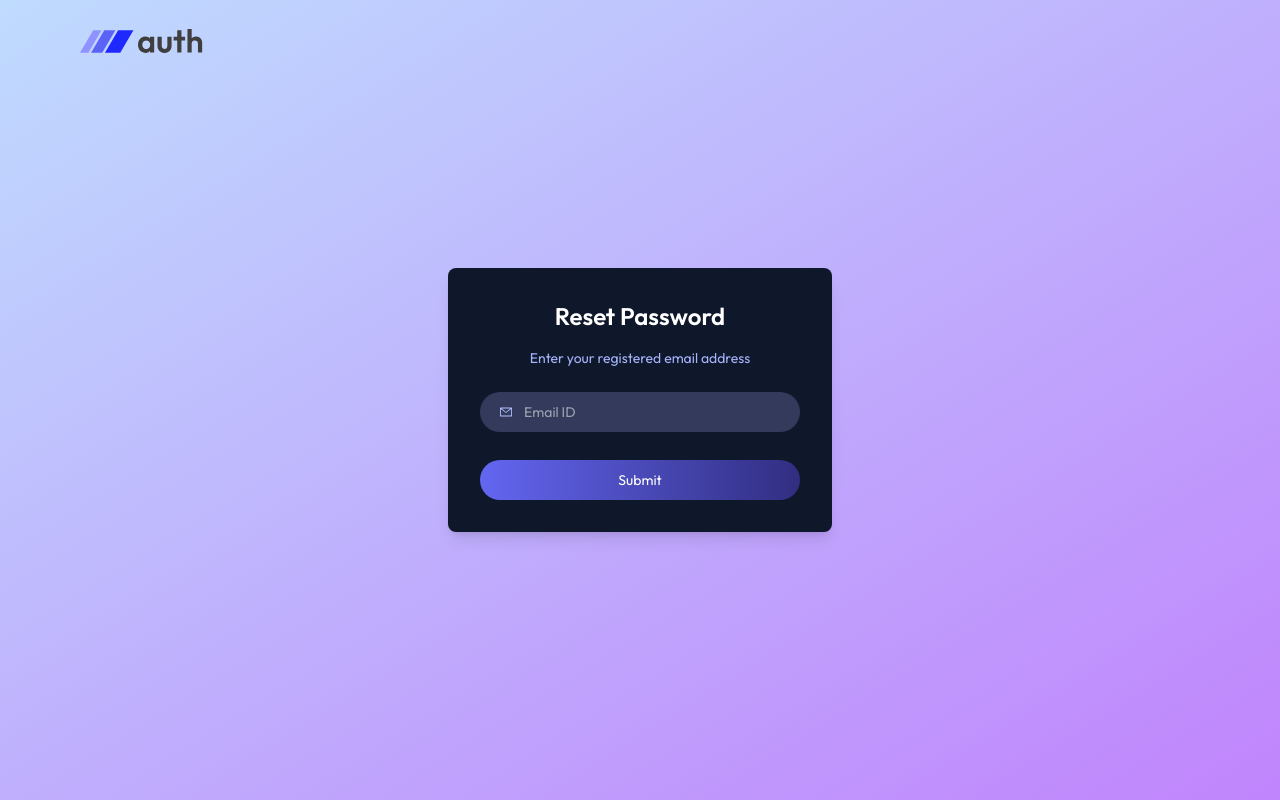
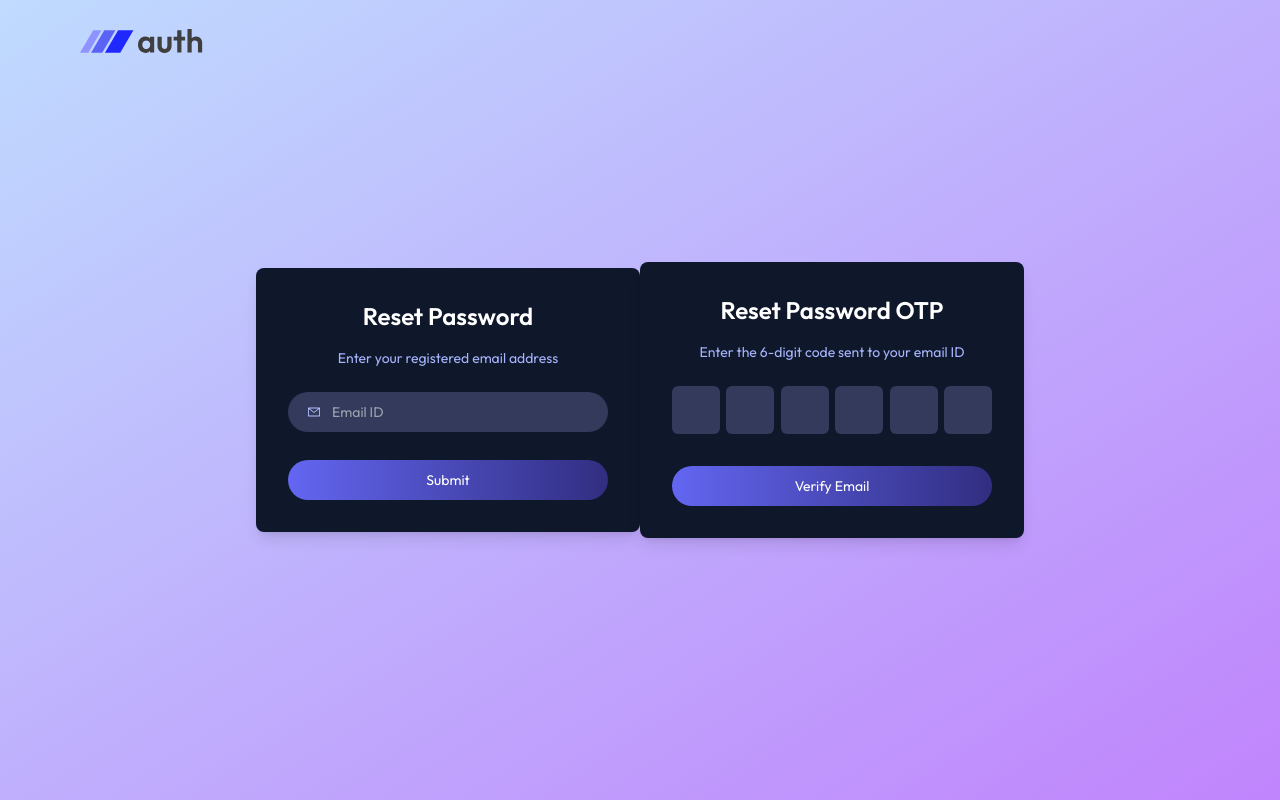
Before and after one commit to cedrick13bienvenue/mern-auth, a React app in the folder client/: page /reset-password in a window 1280 px wide. Built offline with nearby package versions, Linux system fonts and the light colour scheme; no server answers; the HTML template or start-up script is replaced by a standard one.

Commit message:
reset password OTP form

```diff
--- a/client/src/pages/ResetPassword.jsx
+++ b/client/src/pages/ResetPassword.jsx
@@ -7,6 +7,28 @@
   // ✅ Move the hook call inside the component
   const navigate = useNavigate();
   const [email, setEmail] = useState("");
+  const inputRefs = React.useRef([]);
+  const handleInput = (e, index) => {
+    if (e.target.value.length > 0 && index < inputRefs.current.length - 1) {
+      inputRefs.current[index + 1].focus();
+    }
+  };
+
+  const handleKeyDown = (e, index) => {
+    if (e.key === "Backspace" && e.target.value === "" && index > 0) {
+      inputRefs.current[index - 1].focus();
+    }
+  };
+
+  const handlePaste = (e) => {
+    const paste = e.clipboardData.getData("text");
+    const pasteArray = paste.split("");
+    pasteArray.forEach((char, index) => {
+      if (inputRefs.current[index]) {
+        inputRefs.current[index].value = char;
+      }
+    });
+  };
 
   return (
     <div className="flex items-center justify-center min-h-screen bg-gradient-to-br from-blue-200 to-purple-400">
@@ -39,6 +61,36 @@
           Submit
         </button>
       </form>
+
+      {/* OTP Input Form */}
+
+      <form className="bg-slate-900 p-8 rounded-lg shadow-lg w-96 text-sm">
+        <h1 className="text-white text-2xl font-semibold text-center mb-4">
+          Reset Password OTP
+        </h1>
+        <p className="text-center mb-6 text-indigo-300">
+          Enter the 6-digit code sent to your email ID
+        </p>
+        <div className="flex justify-between mb-8" onPaste={handlePaste}>
+          {Array(6)
+            .fill(0)
+            .map((_, index) => (
+              <input
+                type="text"
+                maxLength="1"
+                key={index}
+                required
+                className="w-12 h-12 bg-[#333A5C] text-white text-center text-xl rounded-md"
+                ref={(e) => (inputRefs.current[index] = e)}
+                onInput={(e) => handleInput(e, index)}
+                onKeyDown={(e) => handleKeyDown(e, index)}
+              />
+            ))}
+        </div>
+        <button className="w-full py-2.5 bg-gradient-to-r from-indigo-500 to-indigo-900 text-white rounded-full">
+          Verify Email
+        </button>
+      </form>
     </div>
   );
 };
```
